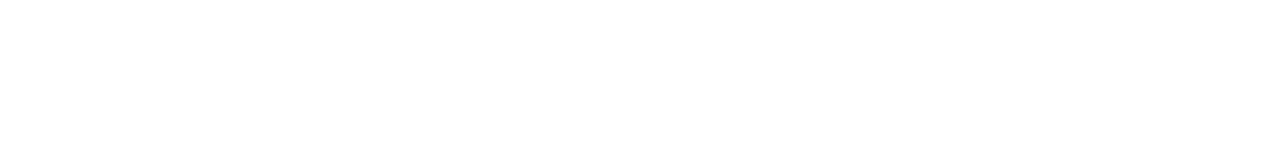
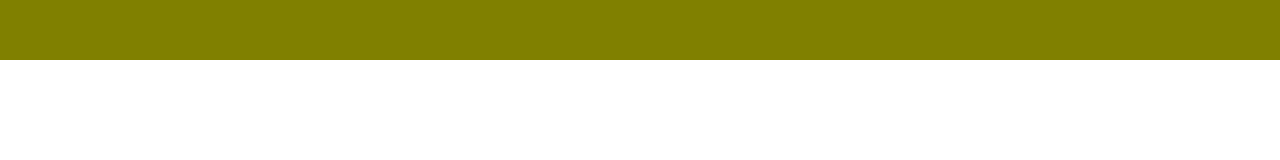
Before and after one commit to m4tiss/OptimoTask, a plain HTML site: page index.html in a window 1280 px wide. Drawn offline with Linux system fonts and the light colour scheme.

Commit message:
reset margin, padding and add navbar

```diff
--- a/index.html
+++ b/index.html
@@ -6,8 +6,10 @@
     <title>Optimo Task</title>
     <link rel="stylesheet" href="style.css">
 </head>
-<body>
-    <header></header>
-    <main></main>
+<body class="body">
+    <header class="navbar"></header>
+    <main class="main">
+
+    </main>
 </body>
 </html>
--- a/style.css
+++ b/style.css
@@ -0,0 +1,17 @@
+html,body {
+    margin: 0;
+    padding: 0;
+    background-color: #FFFFFF;
+    width: 100%;
+    height: 100%;
+
+}
+.navbar{
+    width: 100%;
+    background-color: #808000;
+    height: 60px;
+}
+.main{
+    width: 100%;
+    height: calc(100vh - 60px);
+}
```
